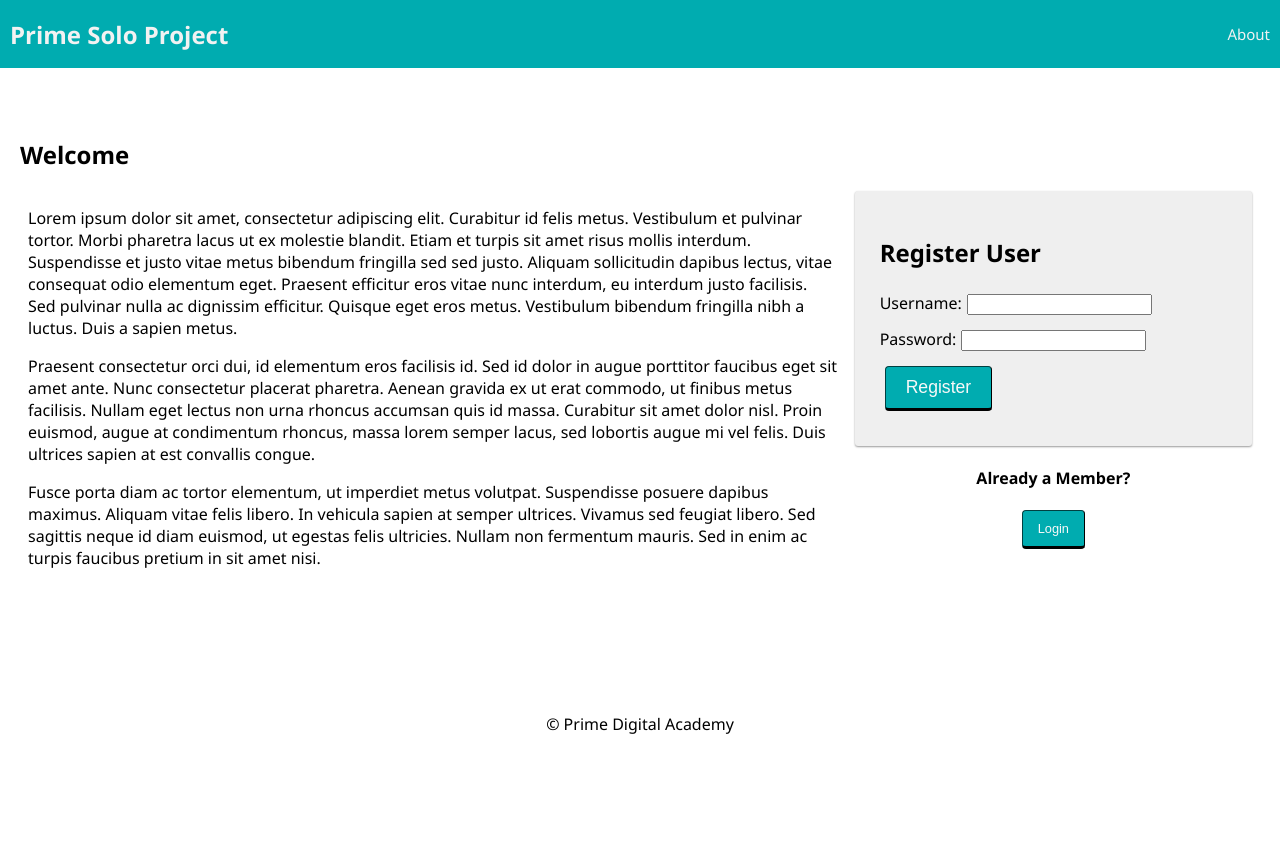
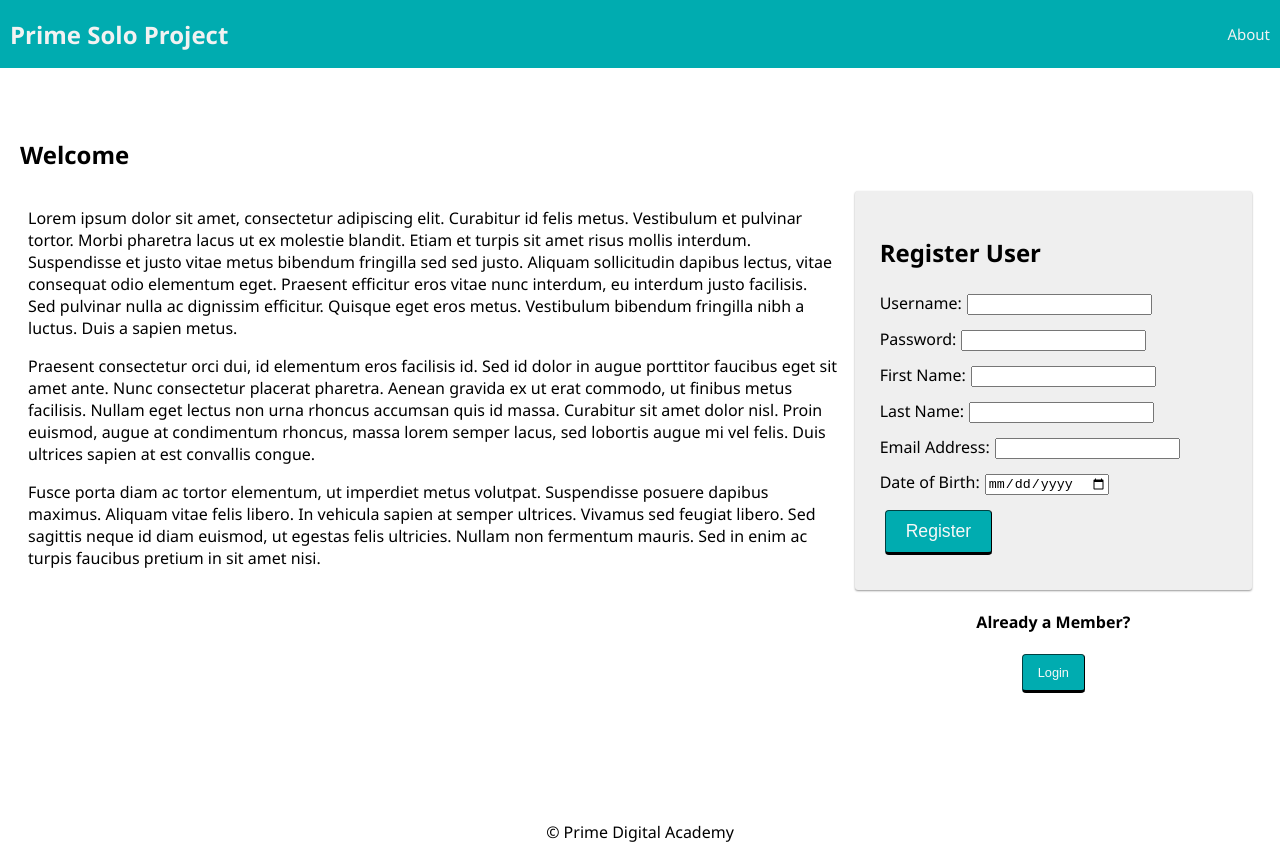
Before and after one commit to BarrSquared/solar-sleep-app, a React (Create React App) app: page /#/home in a window 1280 px wide. Before the commit the page ends 800 px from the top, so only its background shows below. Built offline with nearby package versions, Linux system fonts and the light colour scheme; no server answers.

Commit message:
updated registerform for new user data inputs

```diff
--- a/src/components/RegisterForm/RegisterForm.jsx
+++ b/src/components/RegisterForm/RegisterForm.jsx
@@ -4,6 +4,10 @@ import { useDispatch, useSelector } from 'react-redux';
 function RegisterForm() {
   const [username, setUsername] = useState('');
   const [password, setPassword] = useState('');
+  const [firstName, setFirstName] = useState('');
+  const [lastName, setLastName] = useState('');
+  const [email, setEmail] = useState('');
+  const [doBirth, setdoBirth] = useState(0);
   const errors = useSelector((store) => store.errors);
   const dispatch = useDispatch();
 
@@ -15,6 +19,10 @@ function RegisterForm() {
       payload: {
         username: username,
         password: password,
+        firstName: firstName,
+        lastName: lastName,
+        email: email,
+        doBirth, doBirth,
       },
     });
   }; // end registerUser
@@ -52,6 +60,54 @@ function RegisterForm() {
         </label>
       </div>
       <div>
+        <label htmlFor="first_name">
+          First Name:
+          <input
+            type="text"
+            name="first_name"
+            value={firstName}
+            required
+            onChange={(event) => setFirstName(event.target.value)}
+          />
+        </label>
+      </div>
+      <div>
+        <label htmlFor="last_name">
+          Last Name:
+          <input
+            type="text"
+            name="last_name"
+            value={lastName}
+            required
+            onChange={(event) => setLastName(event.target.value)}
+          />
+        </label>
+      </div>
+      <div>
+        <label htmlFor="email">
+          Email Address:
+          <input
+            type="text"
+            name="last_name"
+            value={email}
+            required
+            onChange={(event) => setEmail(event.target.value)}
+          />
+        </label>
+      </div>
+      <div>
+        <label htmlFor="doBirth">
+          Date of Birth:
+          <input
+            type="date"
+            name="doBirth"
+            value={doBirth}
+            required
+            onChange={(event) => setdoBirth(event.target.value)}
+          />
+        </label>
+      </div>
+      <div>
         <input className="btn" type="submit" name="submit" value="Register" />
       </div>
     </form>
```
